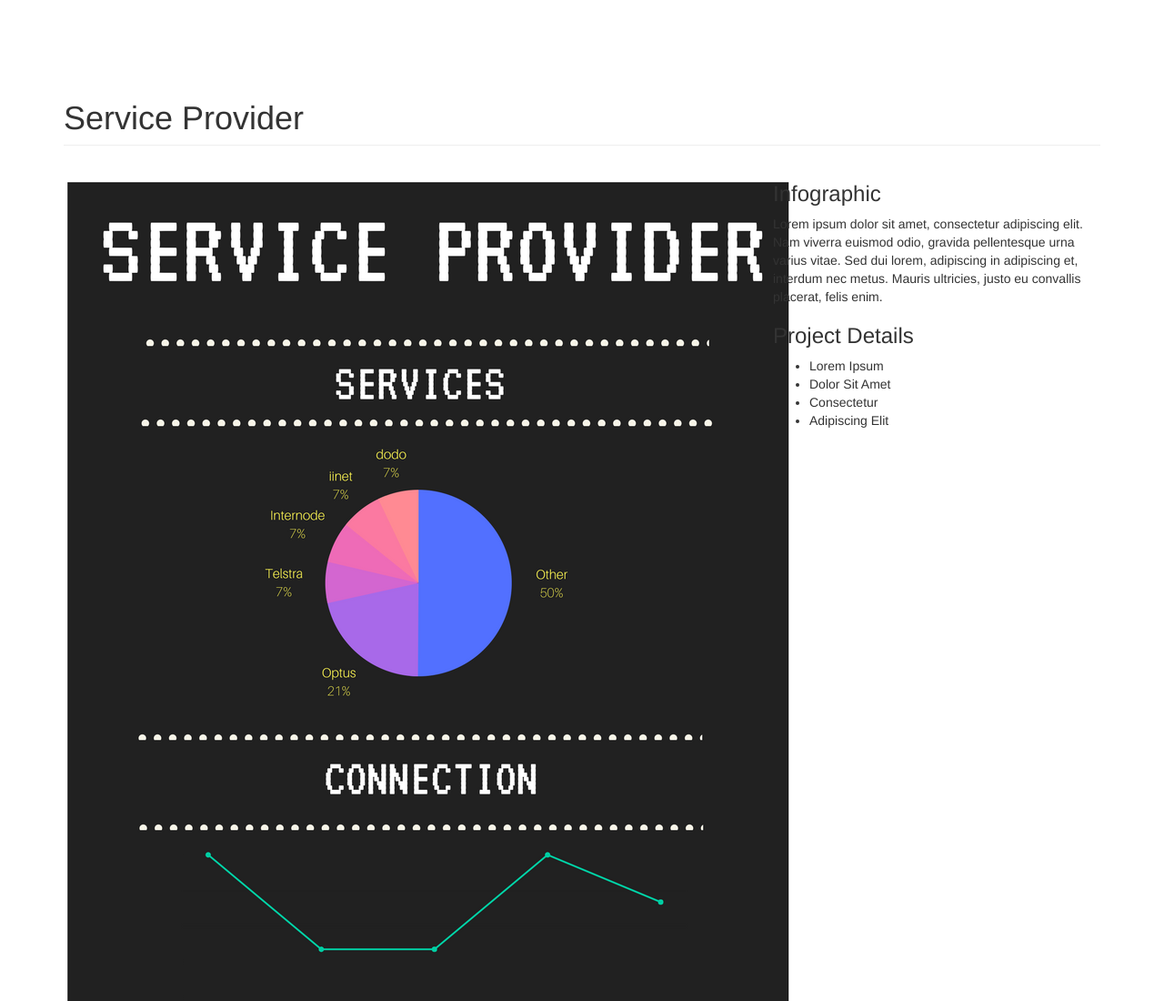
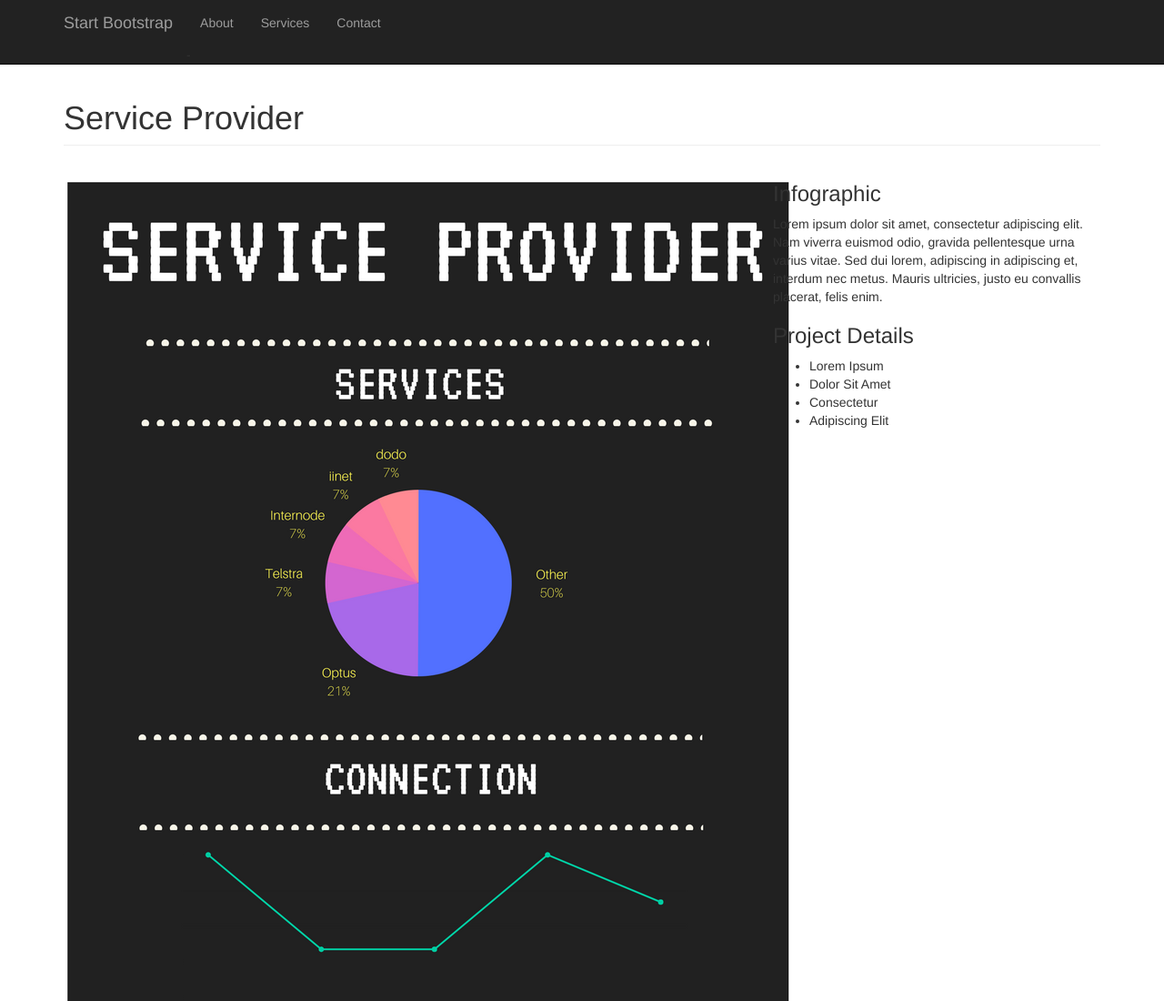
Before and after one commit to GenericWhite/GenericWhite.github.io, a plain HTML site: page index.html in a window 1280 px wide. Shown: the top 1100 px of the page at 91% size. Drawn offline with Linux system fonts and the light colour scheme.

Commit message:
Add files via upload

```diff
--- a/index.html
+++ b/index.html
@@ -27,6 +27,39 @@
 </head>
 
 <body>
+
+  <!-- Navigation -->
+  <nav class="navbar navbar-inverse navbar-fixed-top" role="navigation">
+          <div class="container">
+              <!-- Brand and toggle get grouped for better mobile display -->
+              <div class="navbar-header">
+                  <button type="button" class="navbar-toggle" data-toggle="collapse" data-target="#bs-example-navbar-collapse-1">
+                      <span class="sr-only">Toggle navigation</span>
+                      <span class="icon-bar"></span>
+                      <span class="icon-bar"></span>
+                      <span class="icon-bar"></span>
+                  </button>
+                  <a class="navbar-brand" href="#">Start Bootstrap</a>
+              </div>
+              <!-- Collect the nav links, forms, and other content for toggling -->
+              <div class="collapse navbar-collapse" id="bs-example-navbar-collapse-1">
+                  <ul class="nav navbar-nav">
+                      <li>
+                          <a href="#">About</a>
+  -
+                      </li>
+                      <li>
+                          <a href="#">Services</a>
+                      </li>
+                      <li>
+                          <a href="#">Contact</a>
+                      </li>
+                  </ul>
+              </div>
+              <!-- /.navbar-collapse -->
+          </div>
+          <!-- /.container -->
+      </nav>
 
     <!-- Page Content -->
     <div class="container">
```
